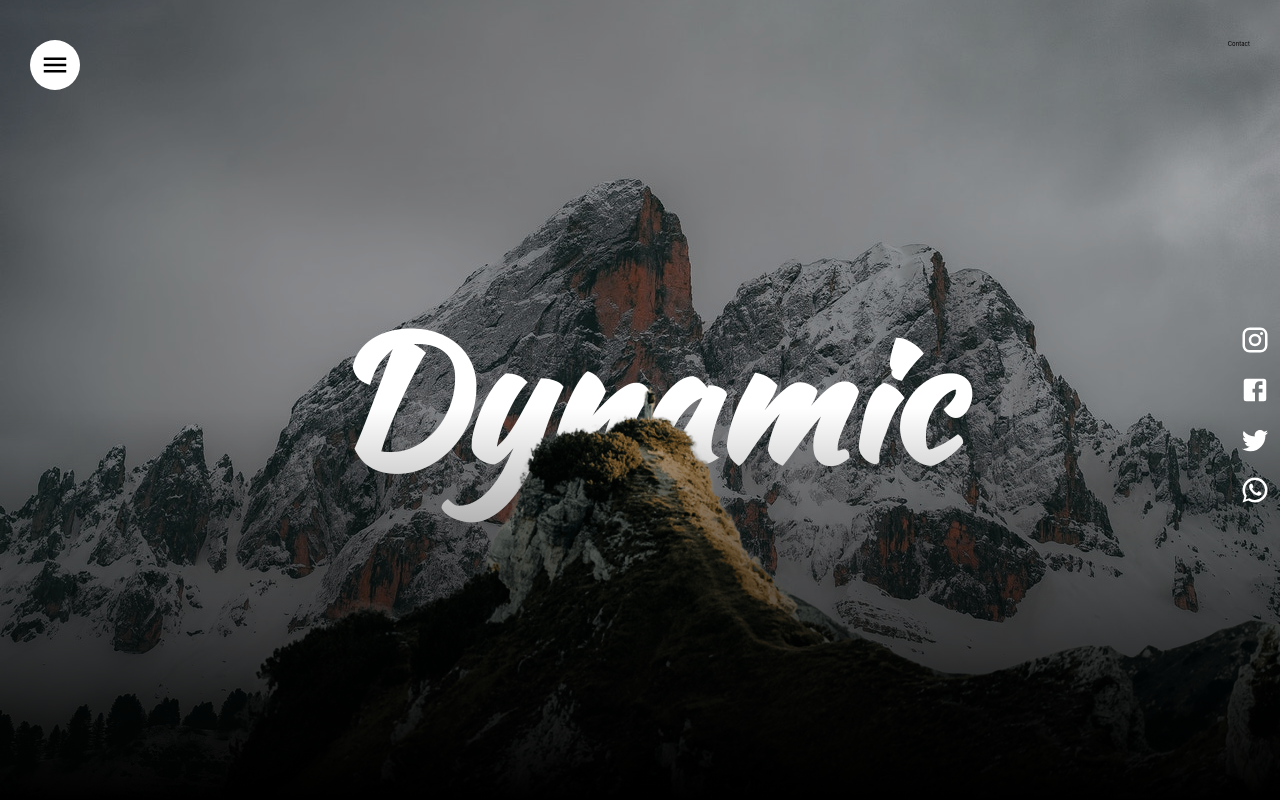
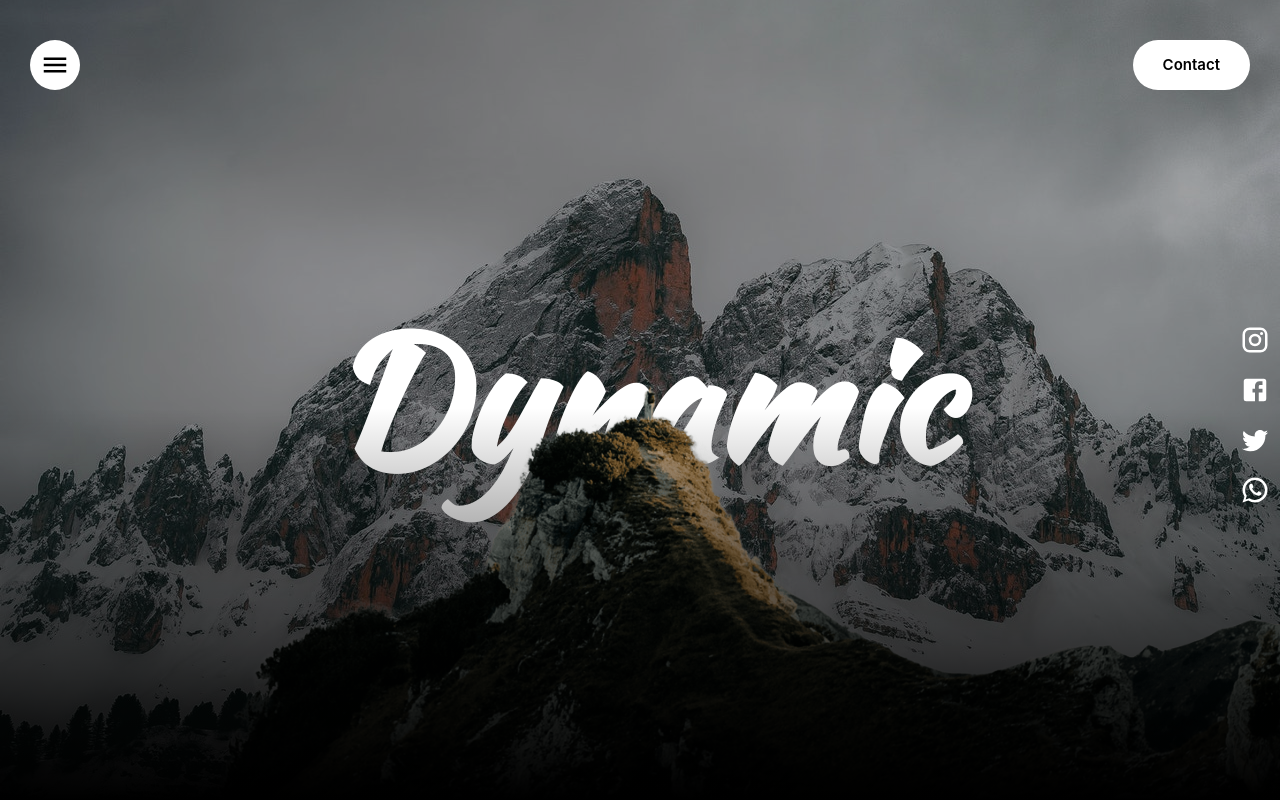
Before and after one commit to SakshamGunj/Dynamics-Studio---Portfolio-site, a Next.js app: page / in a window 1280 px wide. Shown: the top 800 px of the page. Built offline with nearby package versions, Linux system fonts and the light colour scheme.

Commit message:
updated menu bar

```diff
--- a/styles/button.module.css
+++ b/styles/button.module.css
@@ -18,3 +18,23 @@
         color: #fff;
     }
 }
+@media (prefers-color-scheme: light){
+    .primary_button{
+        padding: 1.5rem 3rem 1.5rem 3rem;
+        border: none;
+        border-radius: 3rem;
+        font-size: 1.5rem;
+        background: rgb(255, 255, 255);
+        cursor: pointer;
+        z-index: -10;
+        transition: .3s;
+        font-weight: 600;
+
+    }
+
+
+    .primary_button:hover{
+        background: #222222;
+        color: #fff;
+    }
+}
```
